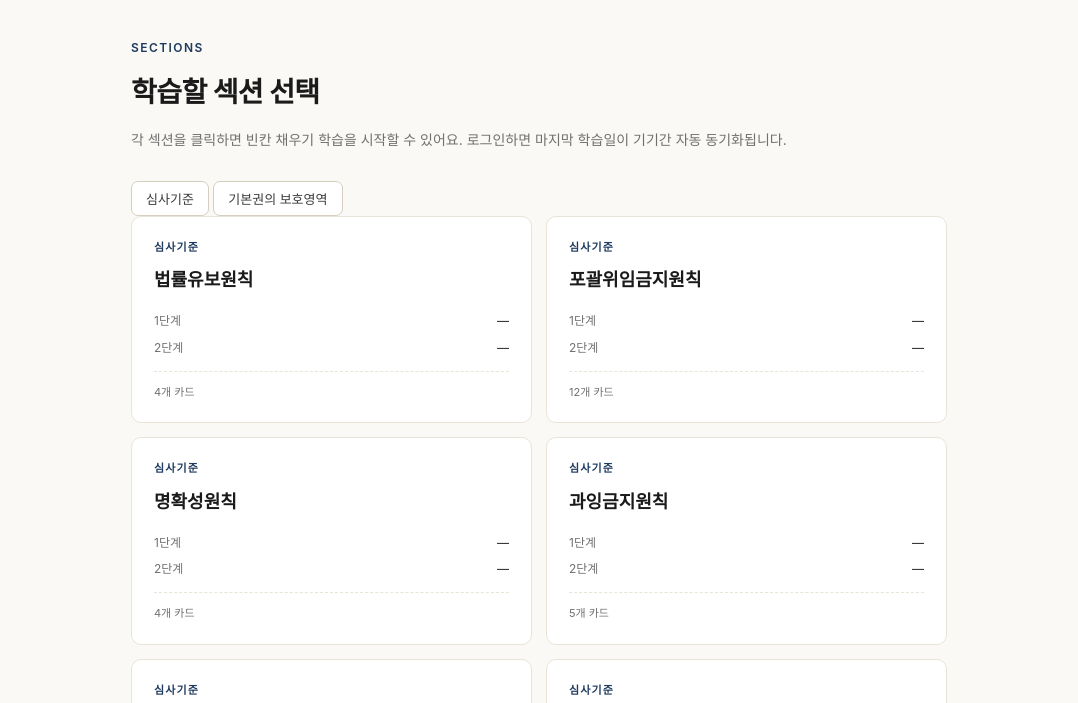
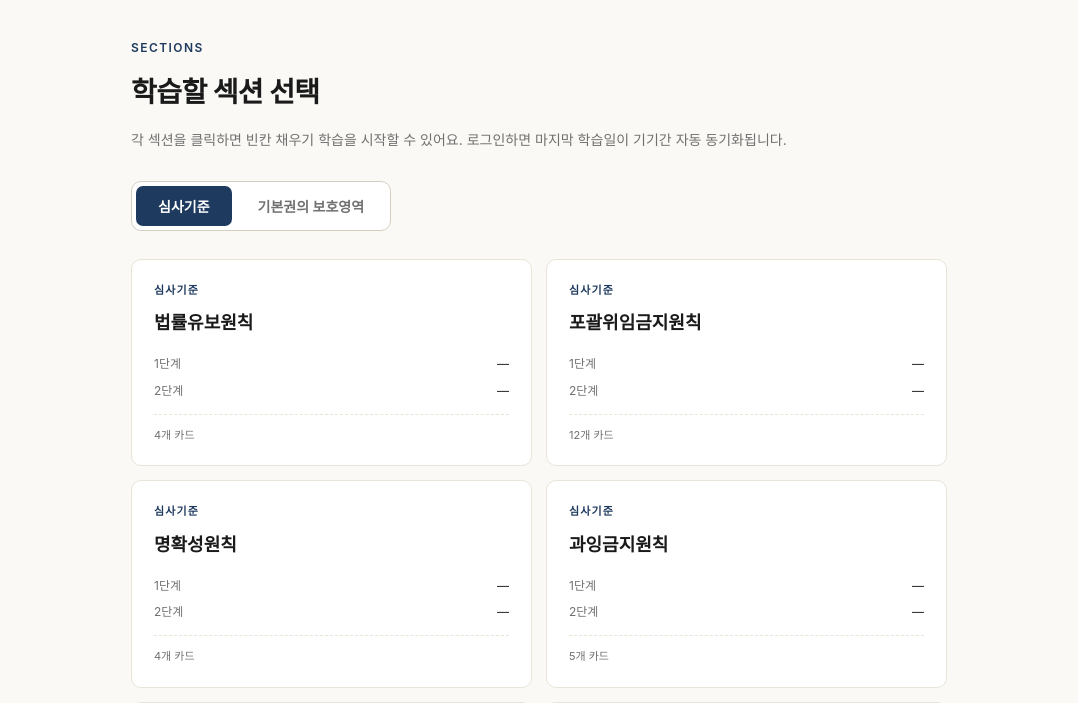
Before and after one commit to archivingreen-oss/principles-blanks, a plain HTML site: page index.html in a window 1280 px wide. Shown: the part 78-781 px from the top of the page, without its empty margins (101-1179 px from the left). Drawn offline with Linux system fonts and the light colour scheme; no server answers; a web font is replaced by a local one.

Commit message:
Update style.css

```diff
--- a/css/style.css
+++ b/css/style.css
@@ -235,6 +235,44 @@ body {
   font-size: 12px;
   color: var(--muted);
   margin-left: auto;
+}
+
+/* Category tabs */
+.category-tabs {
+  display: flex;
+  gap: 4px;
+  background: var(--surface);
+  border: 1px solid var(--border-strong);
+  border-radius: 10px;
+  padding: 4px;
+  margin-bottom: 28px;
+  width: fit-content;
+}
+.category-tab {
+  padding: 10px 22px;
+  font-size: 14px;
+  border-radius: 7px;
+  border: none;
+  background: transparent;
+  color: var(--muted);
+  cursor: pointer;
+  font-family: inherit;
+  font-weight: 600;
+  transition: all 0.15s;
+}
+.category-tab:hover { color: var(--text); }
+.category-tab.active {
+  background: var(--accent);
+  color: white;
+}
+.empty-category {
+  padding: 60px 20px;
+  text-align: center;
+  color: var(--muted);
+  font-size: 14px;
+  background: var(--surface);
+  border: 1px dashed var(--border-strong);
+  border-radius: 12px;
 }
 
 /* Cards */
```
